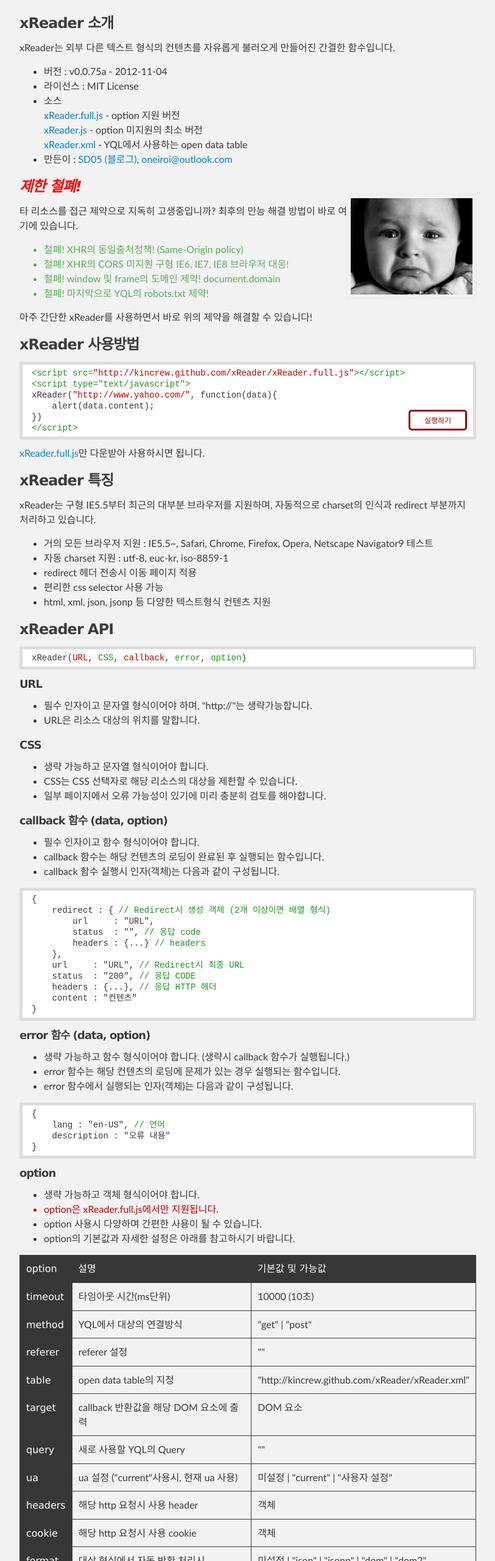
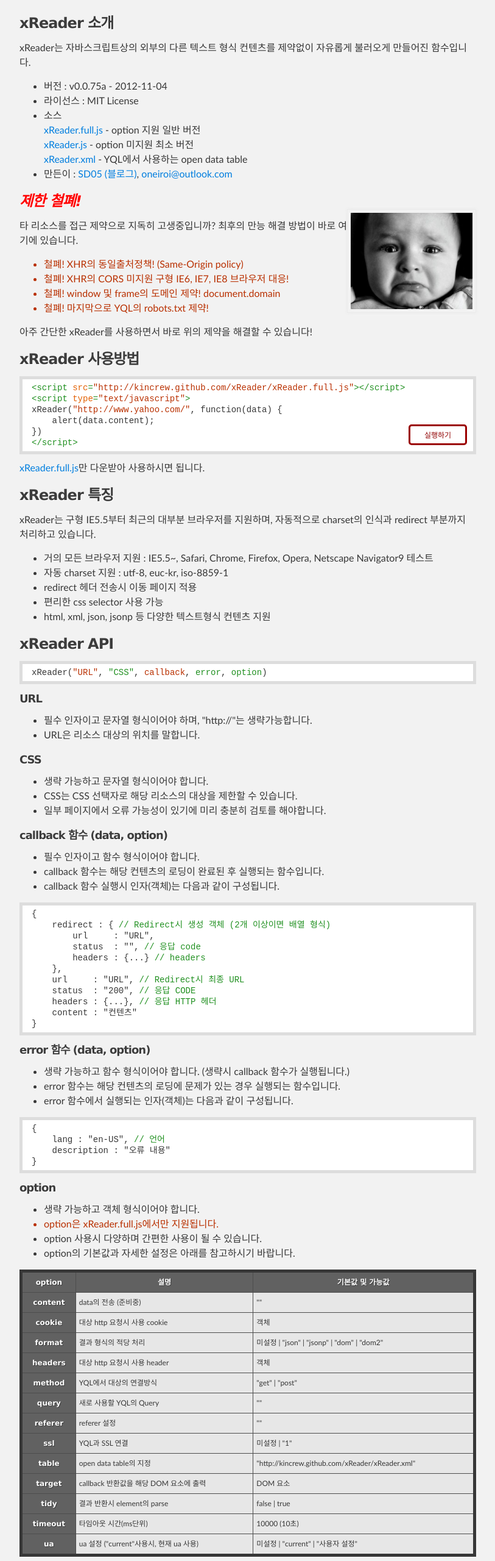
Before and after one commit to kincrew/xReader, a plain HTML site: page xReader.kor.html in a window 1280 px wide. Shown: the part 240-2800 px from the top of the page at 61% size, without its empty margins (233-1046 px from the left). Drawn offline with Linux system fonts and the light colour scheme.

Commit message:
fix remove jsonp

```diff
--- a/stylesheets/style.ko.xreader.css
+++ b/stylesheets/style.ko.xreader.css
@@ -167,21 +167,28 @@ hr {
 }
 
 table {
-  border: 1px solid #373737;
+  border: 5px solid #373737;
   margin-bottom: 20px;
   text-align: left;
+  font-size: 12px;
+  width: 100%;
  }
 
 th {
   font-family: 'Lucida Grande', 'Helvetica Neue', Helvetica, Arial, sans-serif;
-  padding: 10px;
-  background: #373737;
+  padding: 7px 5px;
+  font-weight: bold;
+  background: #616161;
   color: #fff;
+  text-shadow: 1px 1px #3C3C3C;
+  text-align: center;
+  border: 1px solid #4D4D4D;
  }
 
 td {
-  padding: 10px;
-  border: 1px solid #373737;
+  padding: 7px 5px;
+  background: #e7e7e7 !important;
+  border: 1px solid #4D4D4D;
  }
 
 form {
@@ -312,14 +319,18 @@ Code syntax
 	color: #780078;
 }
 .rd {
-	color: #BF0000;
+	color: #B93000;
 }
 .gr {
 	color: #209020;
 }
+.or {
+	color: #E36000;
+}
+
 
 ul.strike li {
-	color : #58AC58
+	color : #B93000
 }
 button {
 	background: #DF0000;
@@ -402,8 +413,9 @@ div.exDemoResult img {
 	display:none;
 }
 #exDemoResult4 div img {
-	width: 180px;
-	border-radius: 10px;
+	width: 172px;
+	border:5px solid #181818;
+	box-shadow:0 0 0 #000;
 }
 .clear {
 	clear:both;
--- a/xReader.full.js
+++ b/xReader.full.js
@@ -31,8 +31,6 @@ OTHER DEALINGS IN THE SOFTWARE.
 (function(g){
 
 var headElement = document.getElementsByTagName("head")[0];
-var $ = function(e) { return document.getElementById(e)};
-
 g.xReader = function() {
 	var option = {
 		id     :  "_" + (new Date()).getTime() + Math.floor(Math.random()*100)
@@ -60,13 +58,14 @@ g.xReader = function() {
 		option.result = data;
 		if (data.error) option.problem = data.error;
 		excute(data, option);
+		remove(option.id);
 	}
 	YQL(option);
 	option.timerId = setTimeout(function(){
 		option.status = "error";
 		option.result = option.problem = {lang:"en-US", description:"timeout"};
 		excute(option.problem, option);
-	}, option.timeout || xReader.timeout || 10000); //option.timeout || xReader.timeout ||
+	}, option.timeout || xReader.timeout || 10000); //option.timeout || xReader.timeout
 }
 var query = function(option, encode) {
 	var statement = "";
@@ -166,7 +165,10 @@ var appendDom = function(target, child) {
 var clear = function(option) {
 	if (option.timerId) clearTimeout(option.timerId);
 	headElement.removeChild(option.script);
-	delete g[option.id];
 }
 
-})(this);
+var remove = function(id) {
+	try {delete window[id]} catch (err){window[id]=null}
+}
+
+})(window);
--- a/xReader.js
+++ b/xReader.js
@@ -34,7 +34,7 @@ g.xReader = function(a,b,c,o) {
 	a='USE "'+h+'kincrew.github.com/xReader/xReader.xml" AS x; SELECT * FROM x WHERE url="'+a+q;
 	g[i]=function(r){
 		(r.error)?o?o(r.error):c(r):c(r.query.results&&r.query.results.resources);
-		try{delete g[i]}catch(err){};//IE5.5
+		try{delete g[i]}catch(err){g[i]=null}; // under IE8
 		e.removeChild(d.getElementById(i));
 	}
 	var s=d.createElement('script');
--- a/xReader.kor.html
+++ b/xReader.kor.html
@@ -2,7 +2,7 @@
 <html>
 <head>
 	<meta charset='utf-8' />
-	<meta http-equiv="X-UA-Compatible" content="chrome=1" />
+	<!--<meta http-equiv="X-UA-Compatible" content="chrome=1" />-->
 	<meta name="description" content="xReader KOREAN : Javscript Fucntion for accessing other resource wth YQL" />
 	<link rel="stylesheet" type="text/css" media="screen" href="stylesheets/style.ko.xreader.css">
 	<script src="javascripts/jquery.min.js" type="text/javascript"></script>
@@ -24,13 +24,13 @@
 	<div id="main_content_wrap" class="outer">
 	  <div id="main_content" class="inner">
 		<h3>xReader 소개</h3>
-		<p>xReader는 외부 다른 텍스트 형식의 컨텐츠를 자유롭게 불러오게 만들어진 간결한 함수입니다. </p>
+		<p>xReader는 자바스크립트상의 외부의 다른 텍스트 형식 컨텐츠를 제약없이 자유롭게 불러오게 만들어진 함수입니다. </p>
 		<ul>
 			<li>버전 : v0.0.75a - 2012-11-04</li>
 			<li>라이선스 : MIT License</li>
 			<li>소스   <br/>
-					<a href="xReader.full.js" target="_blank">xReader.full.js</a> - option 지원 버전 <br/>
-					<a href="xReader.js" target="_blank">xReader.js</a> - option 미지원의 최소 버전 <br/>
+					<a href="xReader.full.js" target="_blank">xReader.full.js</a> - option 지원 일반 버전 <br/>
+					<a href="xReader.js" target="_blank">xReader.js</a> - option 미지원 최소 버전 <br/>
 					<a href="xReader.xml" target="_blank">xReader.xml</a> - YQL에서 사용하는 open data table</li>
 			<li>만든이 : <a href="http://bootleg.egloos.com/321865" target="_blank">SD05 (블로그)</a>, <a href="mailto:oneiroi@outlook.com" target="_blank">oneiroi@outlook.com</a></li>
 		</ul>
@@ -49,9 +49,9 @@
 		<h3>xReader 사용방법</h3>
 
 		<div class="exCode">
-			<span class="gr">&lt;script src=<span class="rd">"http://kincrew.github.com/xReader/xReader.full.js"</span>>&lt;/script></span> <br/>
-			<span class="gr">&lt;script type="text/javascript"></span> <br/>
-			xReader(<span class="rd">"http://www.yahoo.com/"</span>, function(data){ <br/>
+			<span class="gr">&lt;script <span class="or">src</span>=<span class="rd">"http://kincrew.github.com/xReader/xReader.full.js"</span>>&lt;/script></span> <br/>
+			<span class="gr">&lt;script <span class="or">type</span>=<span class="rd">"text/javascript"</span>></span> <br/>
+			xReader(<span class="rd">"http://www.yahoo.com/"</span>, function(data) { <br/>
 			&nbsp; &nbsp; alert(data.content); <br/>
 			})<br/>
 			<div id="exDemo1" class="exButton">실행하기</div>
@@ -74,7 +74,7 @@
 		<h3>xReader API</h3>
 
 		<div class="exCode">
-			xReader(<span class="rd">URL</span>, <span class="gr">CSS</span>, <span class="rd">callback</span>, <span class="gr">error</span>, <span class="gr"><i>option</i></span>)<br/>
+			xReader(<span class="rd">"URL"</span>, <span class="gr">"CSS"</span>, <span class="rd">callback</span>, <span class="gr">error</span>, <span class="gr"><i>option</i></span>)<br/>
 		</div>
 		<h5> URL </h5>
 		<ul>
@@ -127,18 +127,19 @@
 		</ul>
 		<table>
 		<tr><th>option</th><th>설명</th><th>기본값 및 가능값</th></tr>
-		<tr><th>timeout</th><td>타임아웃 시간(ms단위)</td><td>10000 (10초)</td></tr>
+		<tr><th>content</th><td>data의 전송 (준비중)</td><td>""</td></tr>
+		<tr><th>cookie</th><td>대상 http 요청시 사용 cookie </td><td>객체</td></tr>
+		<tr><th>format</th><td>결과 형식의 적당 처리</td><td> 미설정 | "json" | "jsonp" | "dom" | "dom2" </td></tr>
+		<tr><th>headers</th><td>대상 http 요청시 사용 header </td><td>객체</td></tr>
 		<tr><th>method</th><td>YQL에서 대상의 연결방식 </td><td>"get" | "post"</td></tr>
+		<tr><th>query</th><td>새로 사용할 YQL의 Query</td><td>""</td></tr>
 		<tr><th>referer</th><td>referer 설정 </td><td>""</td></tr>
+		<tr><th>ssl</th><td>YQL과 SSL 연결</td><td> 미설정 | "1" </td></tr>
 		<tr><th>table</th><td> open data table의 지정</td><td>"http://kincrew.github.com/xReader/xReader.xml"</td></tr>
 		<tr><th>target</th><td>callback 반환값을 해당 DOM 요소에 출력</td><td>DOM 요소</td></tr>
-		<tr><th>query</th><td>새로 사용할 YQL의 Query</td><td>""</td></tr>
+		<tr><th>tidy</th><td>결과 반환시 element의 parse </td><td>false | true </td></tr>
+		<tr><th>timeout</th><td>타임아웃 시간(ms단위)</td><td>10000 (10초)</td></tr>
 		<tr><th>ua</th><td>ua 설정 ("current"사용시, 현재 ua 사용)</td><td> 미설정 | "current" | "사용자 설정"</td></tr>
-		<tr><th>headers</th><td>해당 http 요청시 사용 header </td><td>객체</td></tr>
-		<tr><th>cookie</th><td>해당 http 요청시 사용 cookie </td><td>객체</td></tr>
-		<tr><th>format</th><td>대상 형식에서 자동 반환 처리시</td><td> 미설정 | "json" | "jsonp" | "dom" | "dom2" </td></tr>
-		<tr><th>tidy</th><td>결과 반환시 element의 parse </td><td>false | true </td></tr>
-		<tr><th>content</th><td>data의 전송 (준비중)</td><td>""</td></tr>
 		</table>
 		<ul>
 			<li>timeout 발생시, error함수가 실행되며 미존재시 callback 함수가 실행됩니다.</li>
@@ -212,7 +213,7 @@
 		<ul>
 			<li>2012-11-04  <br/>
 				&nbsp; format 테스트 및 지원 (json, jsonp, dom, dom2), target 지원 <br/>
-				&nbsp; JSONP 오류 수정, DATA TABLE param 사용 중지
+				&nbsp; JSONP 오류 수정, DATA TABLE  - param 사용 중지, URL의 http:// 추가는 테이블상으로 변경
 			</li>
 		</ul>
 
```
